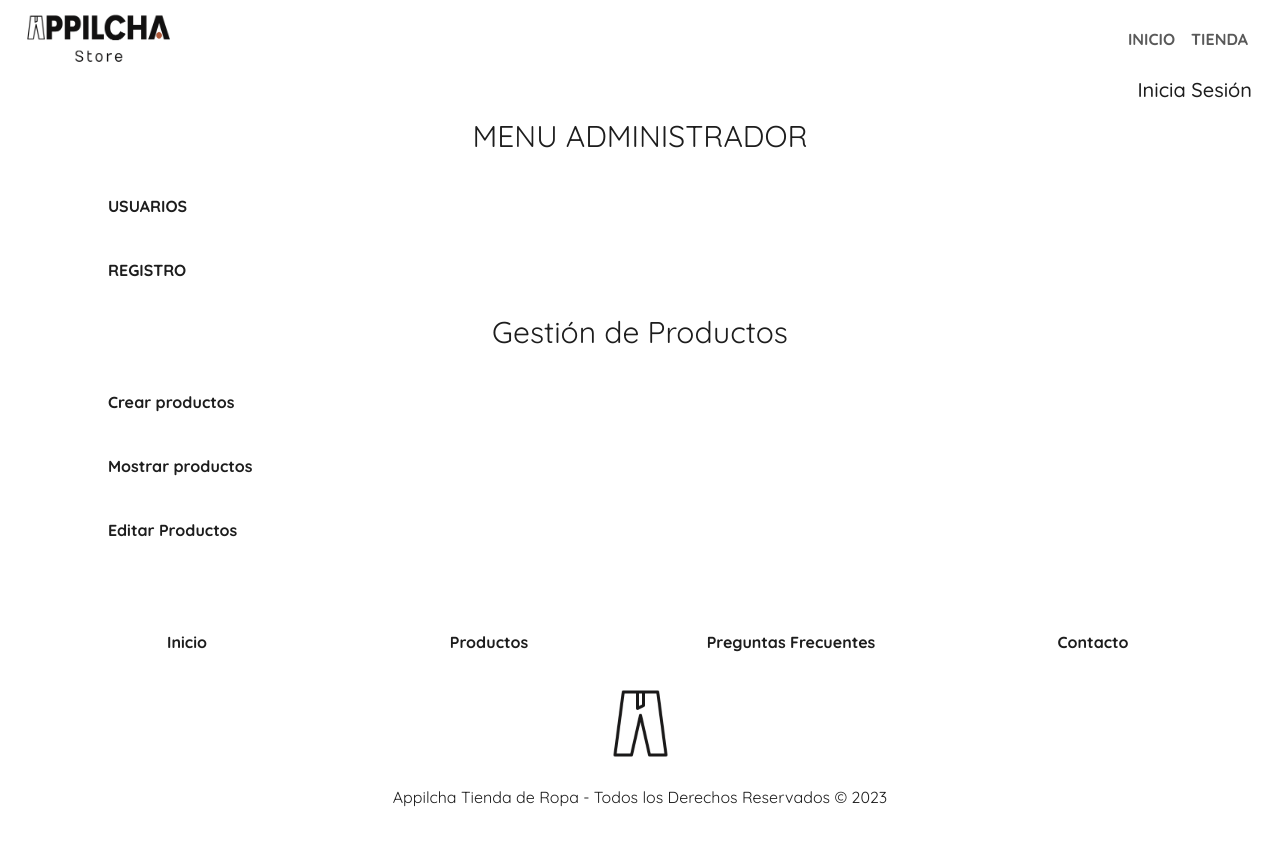
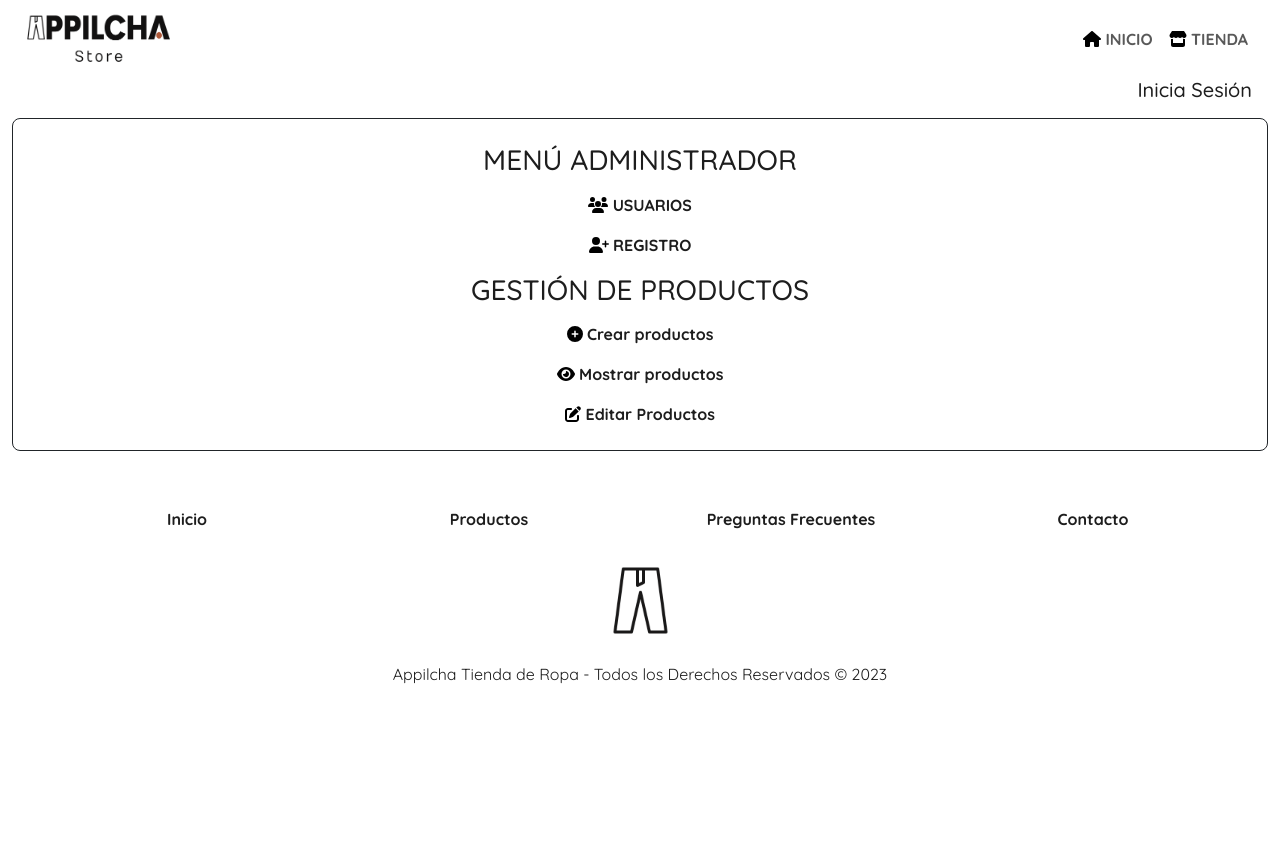
Before and after one commit to juaniz92/23302-grupo3-Appilcha, a React (Create React App) app: page /Admin in a window 1280 px wide. Shown: the top 846 px of the page. After the commit the page ends 800 px from the top, so only its background shows below. Built offline with nearby package versions, Linux system fonts and the light colour scheme; no server answers.

Commit message:
Añado clases de bootstrap al componente admin e iconos fa.

```diff
--- a/src/componentes/Auth/Admin.jsx
+++ b/src/componentes/Auth/Admin.jsx
@@ -1,36 +1,39 @@
 import {Link} from 'react-router-dom';
-
+import { FontAwesomeIcon } from '@fortawesome/react-fontawesome';
+import { faUsers, faUserPlus, faCirclePlus, faEye, faPenToSquare } from '@fortawesome/free-solid-svg-icons';
 import React from 'react'
 
 function Admin() {
     return (
-        <div className='Container'>
-            <div className='Container'>
-                <form action="#" className=" h-full  relative z-2 m-2 px-10">
-                    <fieldset className="formulario-contacto__contenido">
-                        <legend className="formulario-contacto__contenido__titulo text-3xl text-center mb-2">MENU ADMINISTRADOR</legend>
-                        <div className='text-center'>
-                        <br/>
-                                    <Link to="/Mostrar" className="flex self-center text-center m-2 hover:text-gray-500 mx-5"><strong>USUARIOS</strong></Link> <br/>
-                                    <Link to="/Registrarse" className="flex self-center text-center  m-2 hover:text-gray-500 mx-5"><strong>REGISTRO</strong></Link> <br/>
 
+        <div className='Container border border-dark rounded-3 mb-3'>
 
-                        </div>
-                    </fieldset>
-                    <fieldset className="formulario-contacto__contenido">
-                        <legend className="formulario-contacto__contenido__titulo text-3xl text-center mb-2">Gestión de Productos</legend>
-                        <div className='text-center'>
-                            <br />
-                            <Link to="/CrearProductos" className="flex self-center text-center m-2 hover:text-gray-500 mx-5"><strong>Crear productos</strong></Link> <br />
-                            <Link to="/MostrarProductos" className="flex self-center text-center  m-2 hover:text-gray-500 mx-5"><strong>Mostrar productos</strong></Link> <br />
-                            <Link to="/EditarProductos" className="flex self-center text-center  m-2 hover:text-gray-500 mx-5"><strong>Editar Productos</strong></Link> <br />
+            <form action="#" className="text-center p-4">
 
-                        </div>
-                    </fieldset>
-                </form>
+                <fieldset>
+                    <legend className="h3 text mb-2 text-uppercase">Menú Administrador</legend>
+                    <div className='d-flex flex-column mt-3'>
 
-            </div>
+                        <Link to="/Mostrar" className="text-center mt-2 hover:text-gray-500"><FontAwesomeIcon icon={faUsers} style={{color: "#000000",}} /> <strong>USUARIOS</strong></Link>
 
+                        <Link to="/Registrarse" className="my-3 hover:text-white-500"><FontAwesomeIcon icon={faUserPlus} style={{color: "#000000",}} /> <strong>REGISTRO</strong></Link>
+
+                    </div>
+                </fieldset>
+
+                <fieldset>
+                    <legend className="h3 text mb-2 text-uppercase">Gestión de Productos</legend>
+                    <div className='d-flex flex-column mt-3'>
+
+                        <Link to="/CrearProductos" className="text-center mt-2 hover:text-gray-500"><FontAwesomeIcon icon={faCirclePlus} style={{color: "#000000",}} /> <strong>Crear productos</strong></Link>
+
+                        <Link to="/MostrarProductos" className="my-3 hover:text-gray-500"><strong><FontAwesomeIcon icon={faEye} style={{color: "#000000",}} /> Mostrar productos</strong></Link>
+
+                        <Link to="/EditarProductos" className="text-center hover:text-gray-500"><strong><FontAwesomeIcon icon={faPenToSquare} style={{color: "#000000",}} /> Editar Productos</strong></Link>
+
+                    </div>
+                </fieldset>
+            </form>
 
         </div>
 
--- a/src/componentes/Header.jsx
+++ b/src/componentes/Header.jsx
@@ -3,7 +3,8 @@ import Container from 'react-bootstrap/Container';
 import Nav from 'react-bootstrap/Nav';
 import Navbar from 'react-bootstrap/Navbar';
 import NavDropdown from 'react-bootstrap/NavDropdown';
-
+import { FontAwesomeIcon } from '@fortawesome/react-fontawesome';
+import { faStore, faHouse } from '@fortawesome/free-solid-svg-icons';
 
 function Header() {
 
@@ -36,8 +37,8 @@ return (
         <Navbar.Toggle onClick={e => handleTogglerNav(e)} aria-controls="basic-navbar-nav" />
         <Navbar.Collapse id="basic-navbar-nav">
           <Nav className="ms-auto text-uppercase fw-bolder">
-            <Nav.Link as={Link} to="/" className='ms-auto'>Inicio</Nav.Link>
-            <Nav.Link as={Link} to="/Tienda" className='ms-auto'>Tienda</Nav.Link>
+            <Nav.Link as={Link} to="/" className='ms-auto'><FontAwesomeIcon icon={faHouse} style={{color: "#000000",}} /> Inicio</Nav.Link>
+            <Nav.Link as={Link} to="/Tienda" className='ms-auto'><FontAwesomeIcon icon={faStore} style={{color: "#000000",}} /> Tienda</Nav.Link>
           </Nav>
         </Navbar.Collapse>
       </Container>
```
